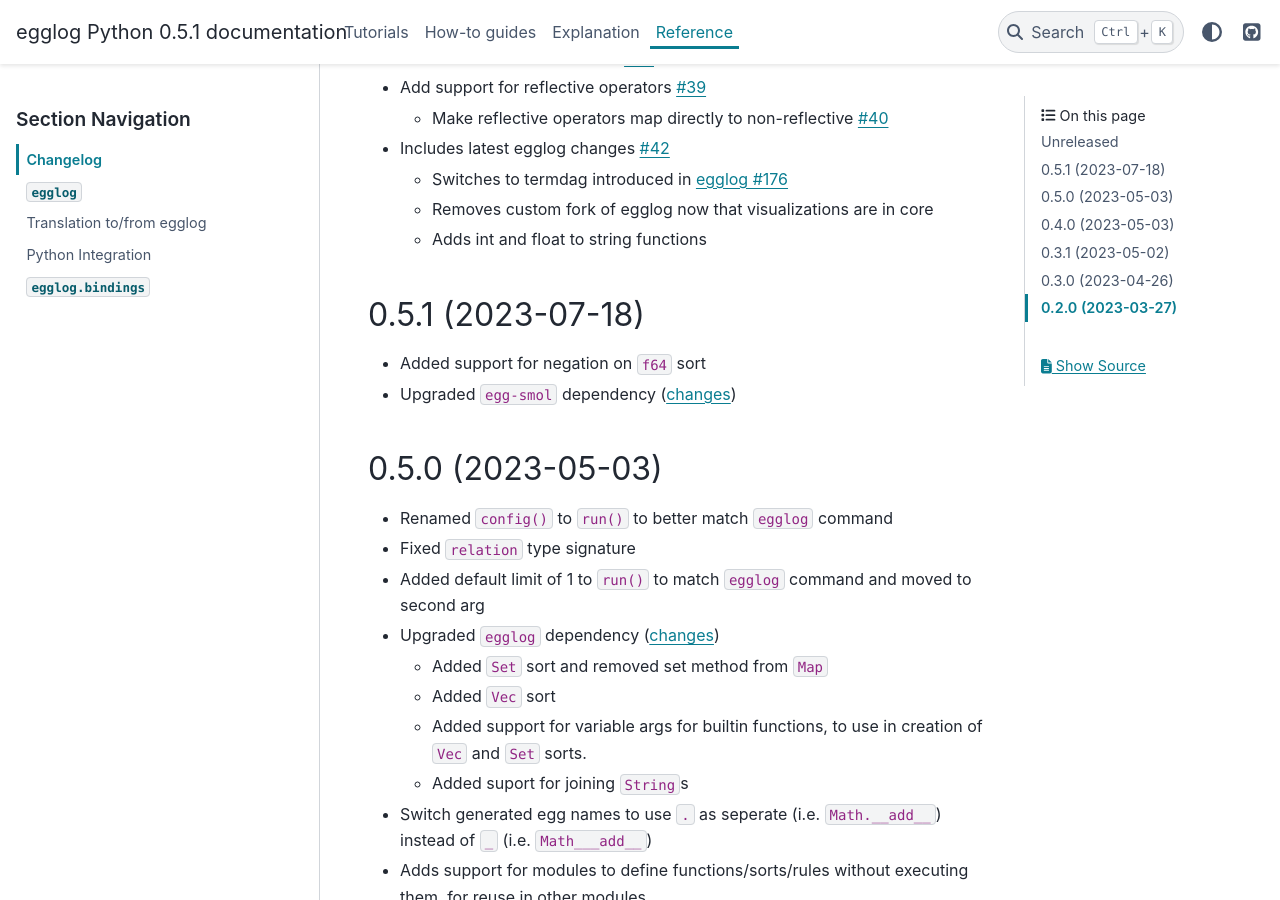
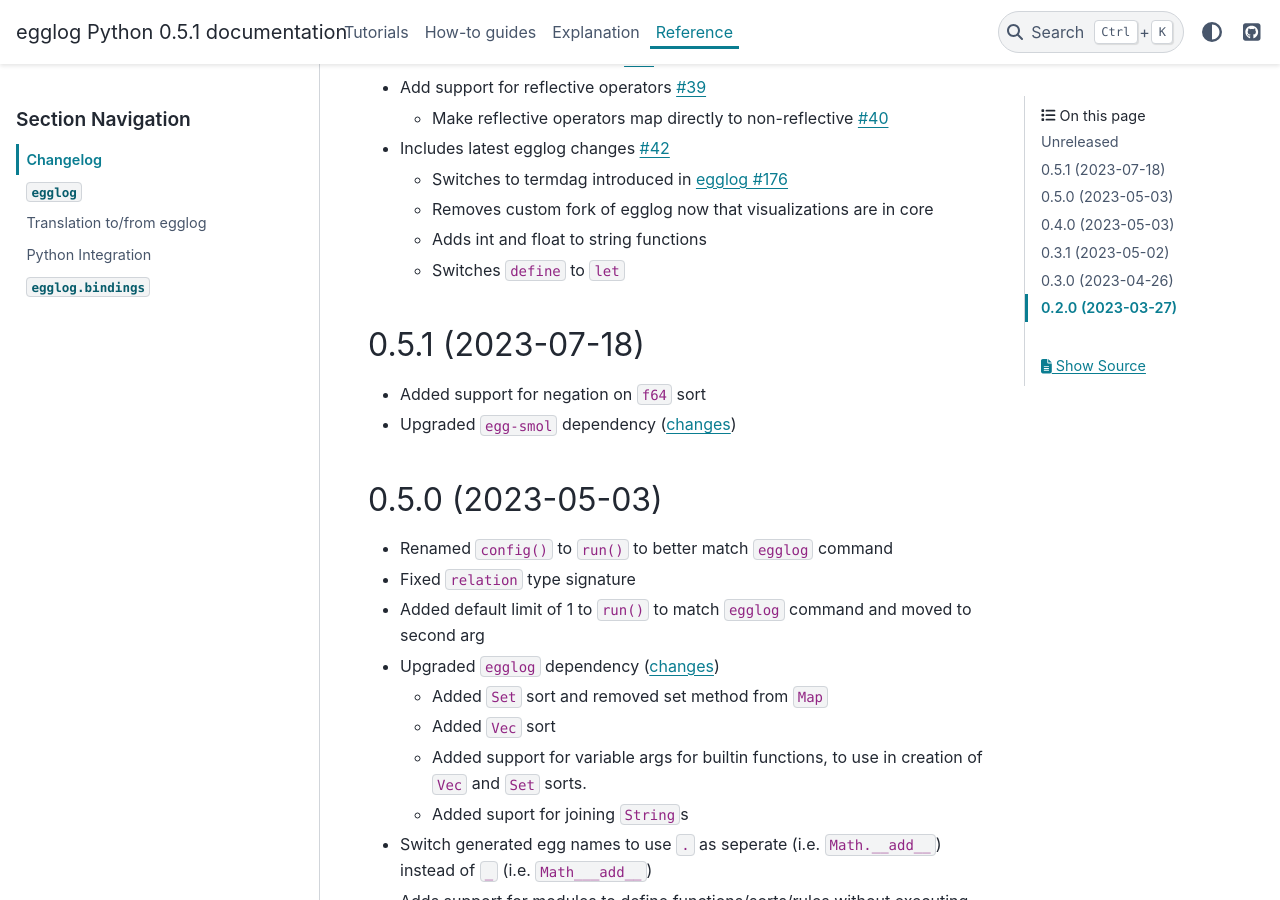
Before and after one commit to egraphs-good/egglog-python, a Sphinx documentation site: the page built from docs/changelog.md, in a window 1280 px wide and 900 px high, scrolled down 926 px. Built offline with Sphinx 7.4.7 and the PyData theme 0.15.4, drawn with Linux system fonts in a browser that asks for light colours; pages that are not in the unit, such as notebooks, are missing from menus; the version number is read from the project's files by our own code.

Commit message:
Add changelog

```diff
--- a/docs/changelog.md
+++ b/docs/changelog.md
@@ -28,6 +28,7 @@ _This project uses semantic versioning. Before 1.0.0, this means that every brea
   - Switches to termdag introduced in [egglog #176](https://github.com/egraphs-good/egglog/pull/176)
   - Removes custom fork of egglog now that visualizations are in core
   - Adds int and float to string functions
+  - Switches `define` to `let`
 
 ## 0.5.1 (2023-07-18)
 
```
